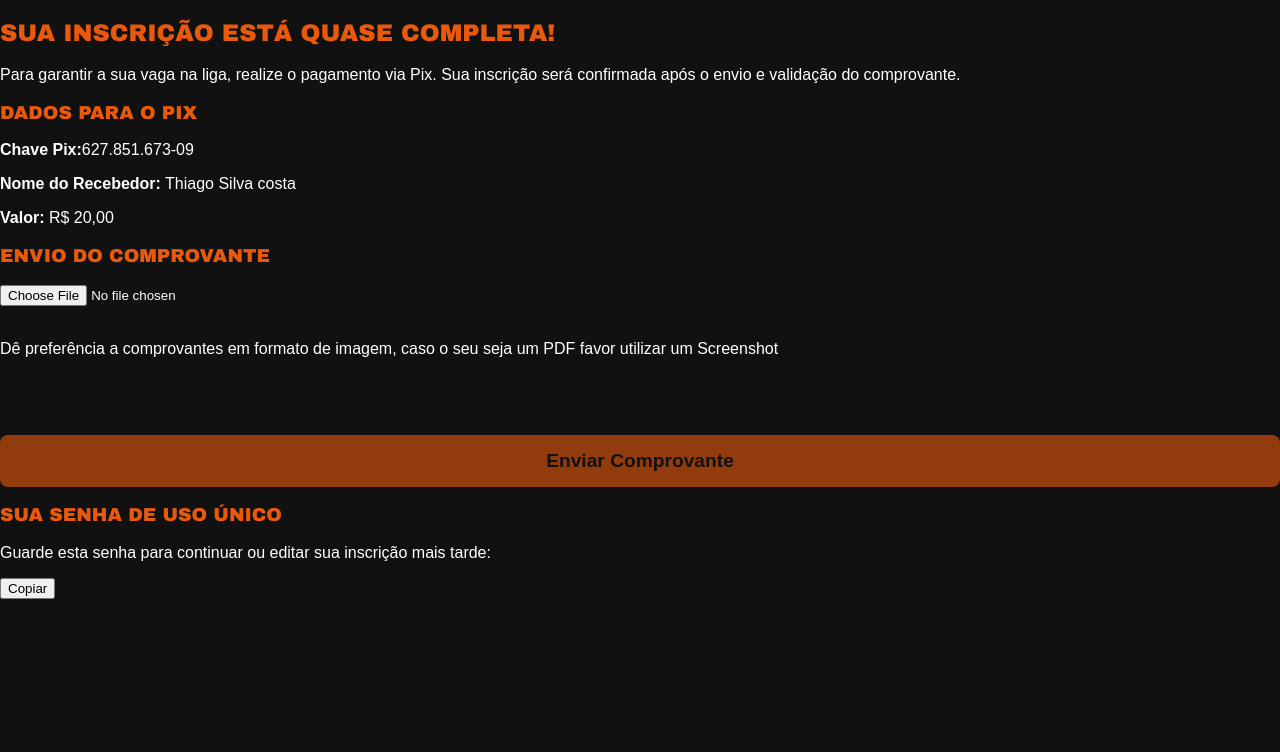
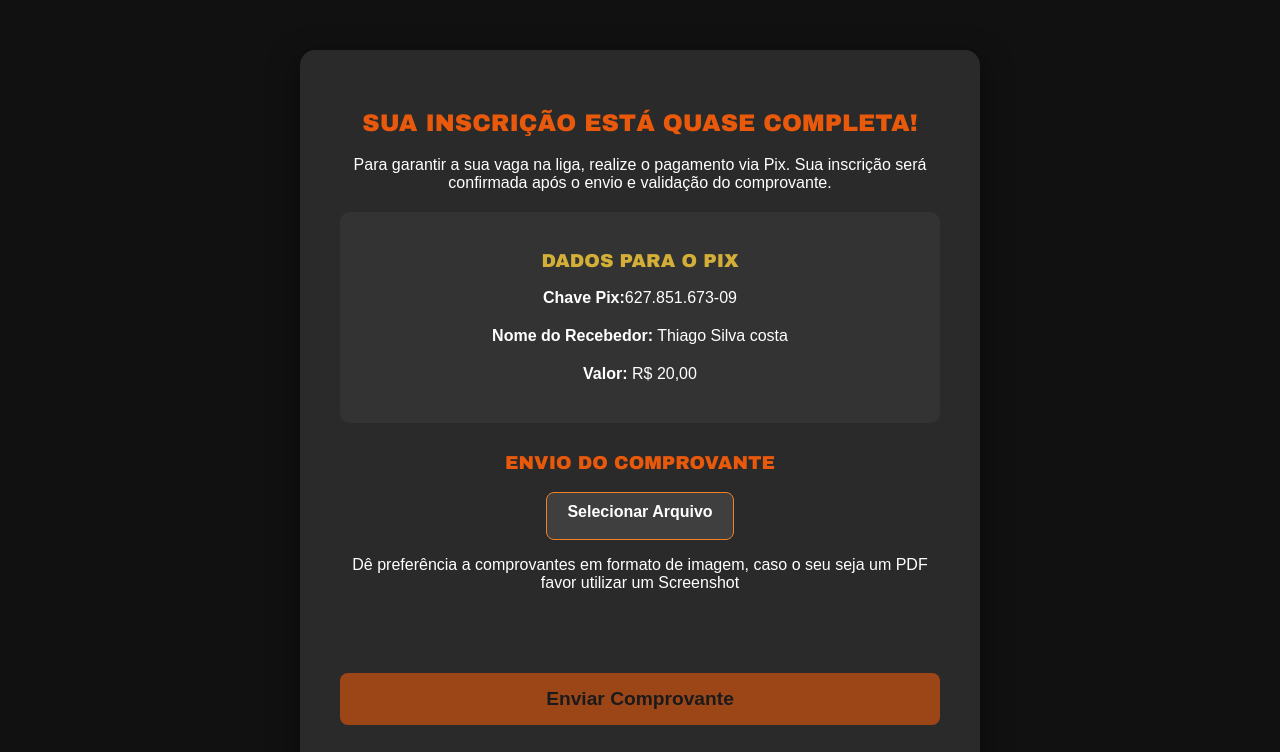
Before and after one commit to JoaoM277/liga-de-basquete, a website: page public/pagamento.html in a window 1280 px wide. Shown: the top 752 px of the page. Drawn offline with Linux system fonts and the light colour scheme.

Commit message:
Correções finais creio eu

```diff
--- a/public/pagamento.html
+++ b/public/pagamento.html
@@ -6,7 +6,85 @@
     <title>Confirmação de Inscrição</title>
     <link rel="stylesheet" href="style.css">
     <style>
-        /* ... Estilos já existentes ... */
+        .pagamento-container {
+            max-width: 600px;
+            margin: 50px auto;
+            padding: 40px;
+            background-color: var(--cinza-escuro);
+            border-radius: 15px;
+            box-shadow: 0 10px 30px rgba(0, 0, 0, 0.5);
+            text-align: center;
+        }
+        .pagamento-container h2 {
+            color: var(--laranja);
+            margin-bottom: 20px;
+        }
+        .pagamento-container p {
+            color: var(--branco);
+            margin-bottom: 20px;
+        }
+        .pix-info {
+            background-color: #333;
+            padding: 20px;
+            border-radius: 10px;
+            margin-bottom: 30px;
+        }
+        .pix-info h3 {
+            color: var(--dourado);
+        }
+        .file-input-wrapper {
+            padding: 10px 20px;
+            font-size: 1rem;
+            border: 1px solid var(--laranja-claro);
+            border-radius: 8px;
+            background-color: #3f3f3f;
+            color: var(--branco);
+            cursor: pointer;
+            display: inline-block;
+            margin: 0 auto;
+        }
+        .file-input-wrapper:hover {
+            background-color: #555;
+        }
+        .file-input-wrapper input[type="file"] {
+            display: none;
+        }
+        .file-input-wrapper label {
+            cursor: pointer;
+            display: block;
+        }
+        .senha-unica-container {
+            margin-top: 30px;
+            padding: 20px;
+            background-color: #1a1a1a;
+            border-radius: 10px;
+        }
+        .senha-unica-container h3 {
+            color: var(--dourado);
+        }
+        .senha-box {
+            display: flex;
+            justify-content: center;
+            align-items: center;
+            gap: 10px;
+            background-color: #333;
+            padding: 10px;
+            border-radius: 5px;
+        }
+        .senha-box span {
+            font-size: 1.2rem;
+            color: var(--laranja);
+            font-weight: bold;
+            letter-spacing: 2px;
+        }
+        .senha-box button {
+            padding: 5px 10px;
+            border: none;
+            background-color: var(--dourado);
+            color: black;
+            cursor: pointer;
+            border-radius: 3px;
+        }
     </style>
 </head>
 <body>
@@ -26,8 +104,10 @@
         <h3>Envio do Comprovante</h3>
         <form id="uploadForm" action="/upload" method="POST" enctype="multipart/form-data">
             <input type="hidden" name="inscricao_id" id="inscricao-id">
-            <input type="file" name="comprovante" id="comprovante-input" accept=".jpg, .jpeg, .png, .pdf" required>
-            <br><br>
+            <div class="file-input-wrapper">
+                <input type="file" name="comprovante" id="comprovante-input" accept=".jpg, .jpeg, .png, .pdf" required>
+                <label for="comprovante-input">Selecionar Arquivo</label>
+            </div>
             <p>Dê preferência a comprovantes em formato de imagem, caso o seu seja um PDF favor utilizar um Screenshot</p>
             <br><br>
             <button type="submit" id="submit-comprovante-btn" class="submit-button">Enviar Comprovante</button>
@@ -69,11 +149,12 @@
             // Verifica o status do pagamento
             try {
                 const response = await fetch(`/api/status-pagamento/${inscricaoId}`);
-                const data = await response.json();
-
-                if (data.comprovante_enviado) {
-                    document.getElementById('pagamento-form-section').style.display = 'none';
-                    document.getElementById('pagamento-confirmado-section').style.display = 'block';
+                if (response.ok) {
+                    const data = await response.json();
+                    if (data.comprovante_enviado) {
+                        document.getElementById('pagamento-form-section').style.display = 'none';
+                        document.getElementById('pagamento-confirmado-section').style.display = 'block';
+                    }
                 }
             } catch (error) {
                 console.error('Erro ao verificar status do pagamento:', error);
```
Also changed, not shown: server.js (+1 -18 lines).
